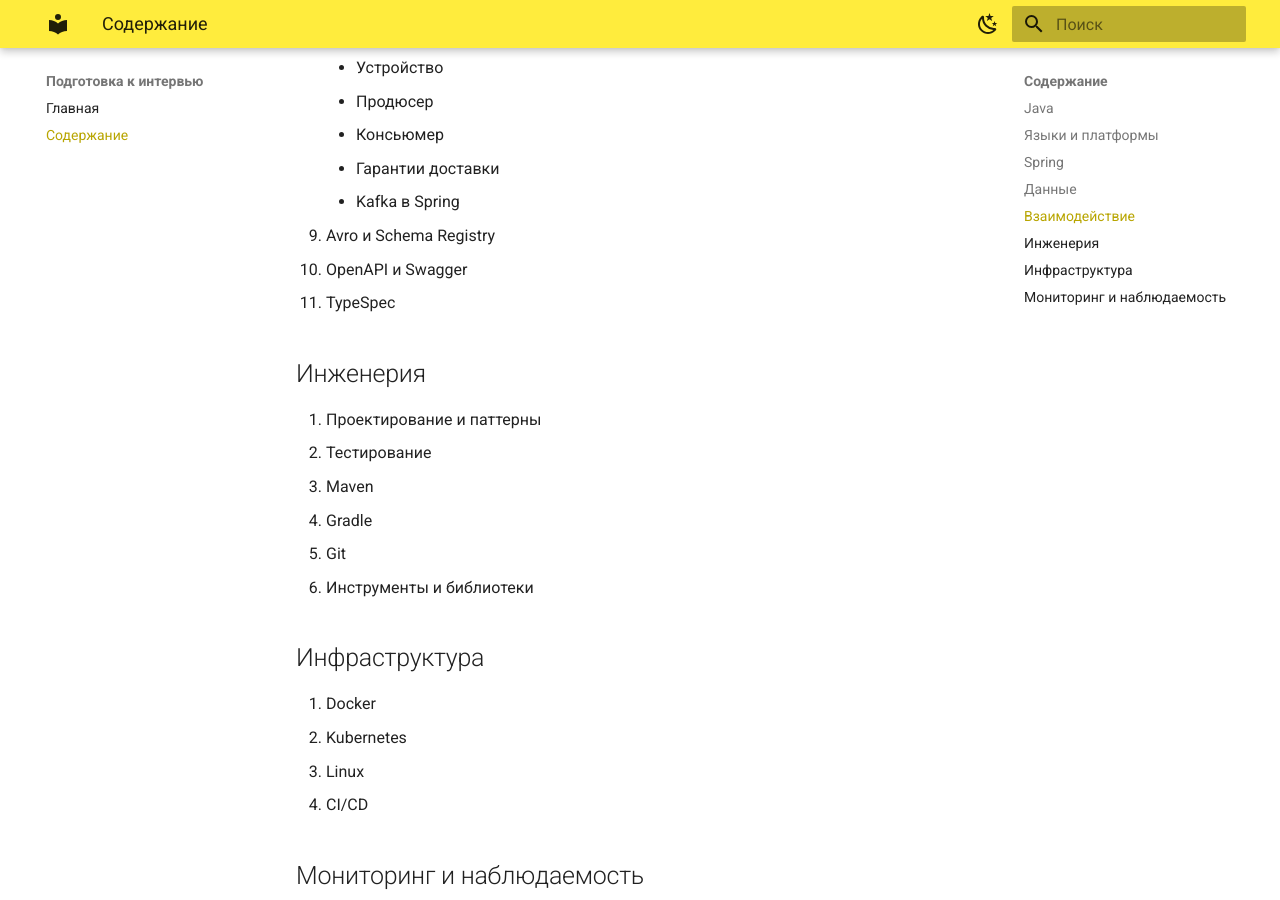
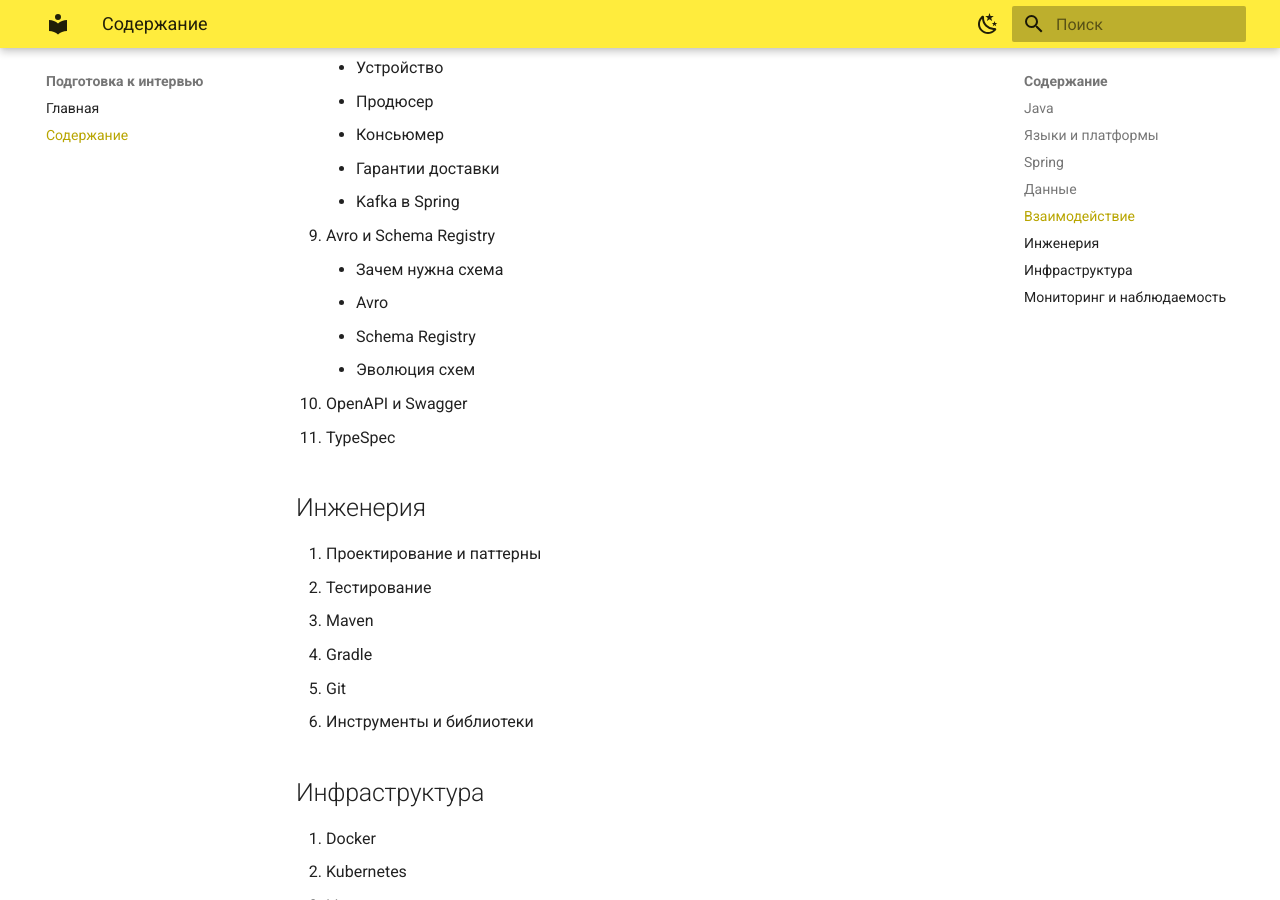
Before and after one commit to artem961/java-backend-notes, an MkDocs documentation site: the page built from docs/contents.md, in a window 1280 px wide and 900 px high, scrolled down 5577 px. Built offline with MkDocs 1.6.1 and Material for MkDocs 9.7.7, drawn with Linux system fonts in a browser that asks for light colours.

Commit message:
Определить состав раздела Avro и Schema Registry
Четыре темы: зачем нужна схема, формат Avro, устройство реестра
и правила эволюции схем.

```diff
--- a/docs/contents.md
+++ b/docs/contents.md
@@ -171,6 +171,10 @@
     - Гарантии доставки
     - Kafka в Spring
 29. Avro и Schema Registry
+    - Зачем нужна схема
+    - Avro
+    - Schema Registry
+    - Эволюция схем
 30. OpenAPI и Swagger
 31. TypeSpec
 
```
